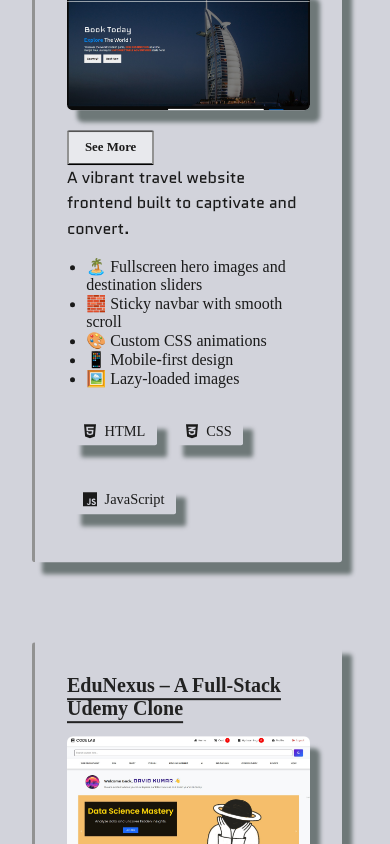
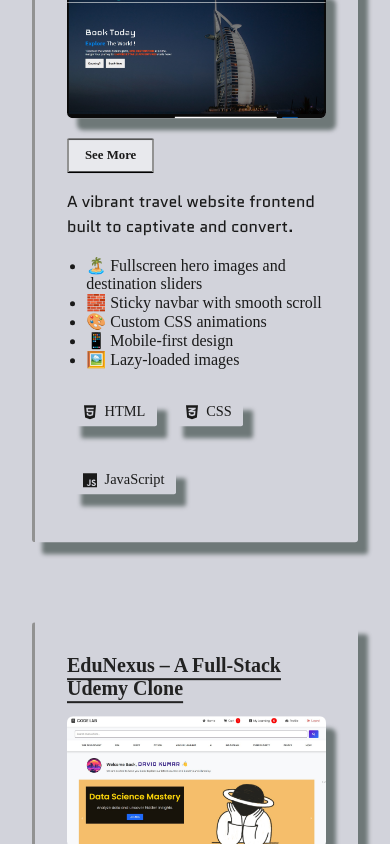
Before and after one commit to DaviiDKumar/Portfolio-David, a React (Vite) app: page / in a window 390 px wide. Shown: the part 1940-2784 px from the top of the page. Built offline with nearby package versions, Linux system fonts and the light colour scheme; a web font is replaced by a local one.

Commit message:
Update with env setup

```diff
--- a/src/Css/Project.css
+++ b/src/Css/Project.css
@@ -44,7 +44,7 @@
 
 .project-right {
     flex: 1;
-    padding-right: 1rem;
+    /* padding-right: clamp(0rem, 5vw, 1rem); */
     display: flex;
     flex-direction: column;
     gap: 3rem;
@@ -155,18 +155,18 @@
 
 .see-more-btn,
 .close-btn-p {
-    margin-top: 1rem;
+    margin: 1rem 0;
     background: var(--bg-body);
     color: var(--text-p);
-    border-left:2px solid var(--border-2);
-    border-right:2px solid var(--border-2);
+    border-left: 2px solid var(--border-2);
+    border-right: 2px solid var(--border-2);
     padding: 0.5rem 1rem;
     border-radius: 2px;
     font-weight: 600;
     cursor: pointer;
     transition: all 0.3s ease;
 
-    font-family: "Iceland",serif;
+    font-family: "Iceland", serif;
     font-size: clamp(0.8rem, 2vw, 1.2rem);
 }
 
@@ -189,9 +189,7 @@
     transition: transform 0.4s ease;
 }
 
-.main-project-image:hover {
-    transform: scale(1.02);
-}
+
 
 /* Modal images container */
 .modal-images {
@@ -228,11 +226,18 @@
 
 /* Responsive tweaks */
 @media (max-width: 768px) {
-    .project-page{
+    .project-page {
         flex-direction: column;
+        min-width: 100vw;
     }
+
     .main-project-image {
         max-height: 250px;
+    }
+
+    .project-right {
+        padding-right: none !important;
+        width: 100%;
     }
 
     .modal-images img {
@@ -242,6 +247,7 @@
     .modal-content {
         padding: 1.2rem;
     }
+
     .modal-images {
         display: flex;
         flex-direction: column;
```
